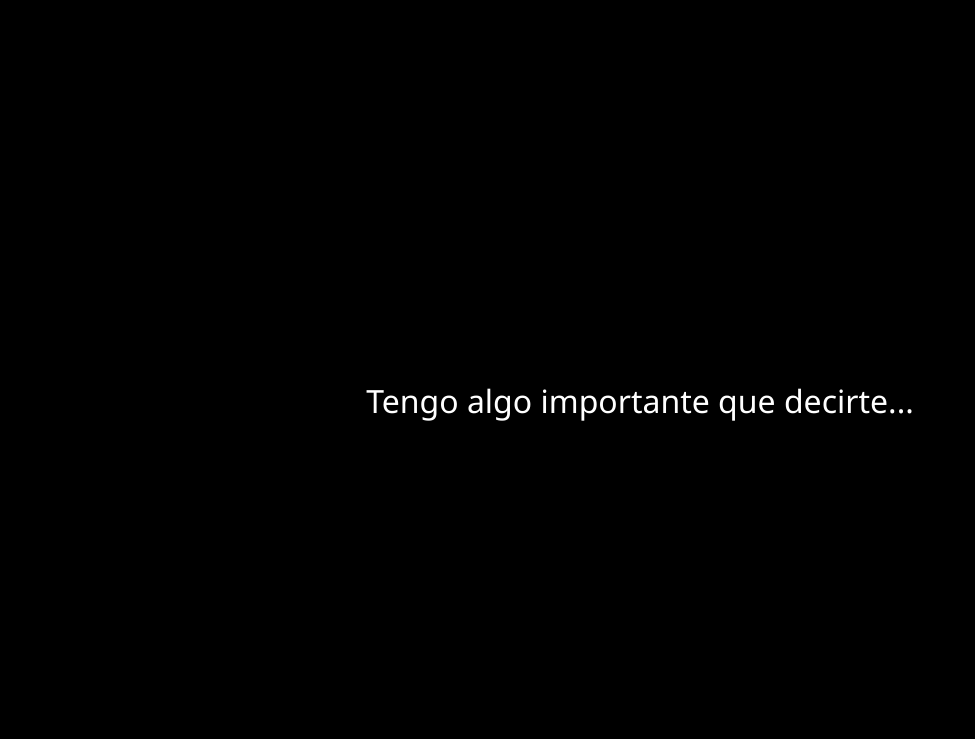
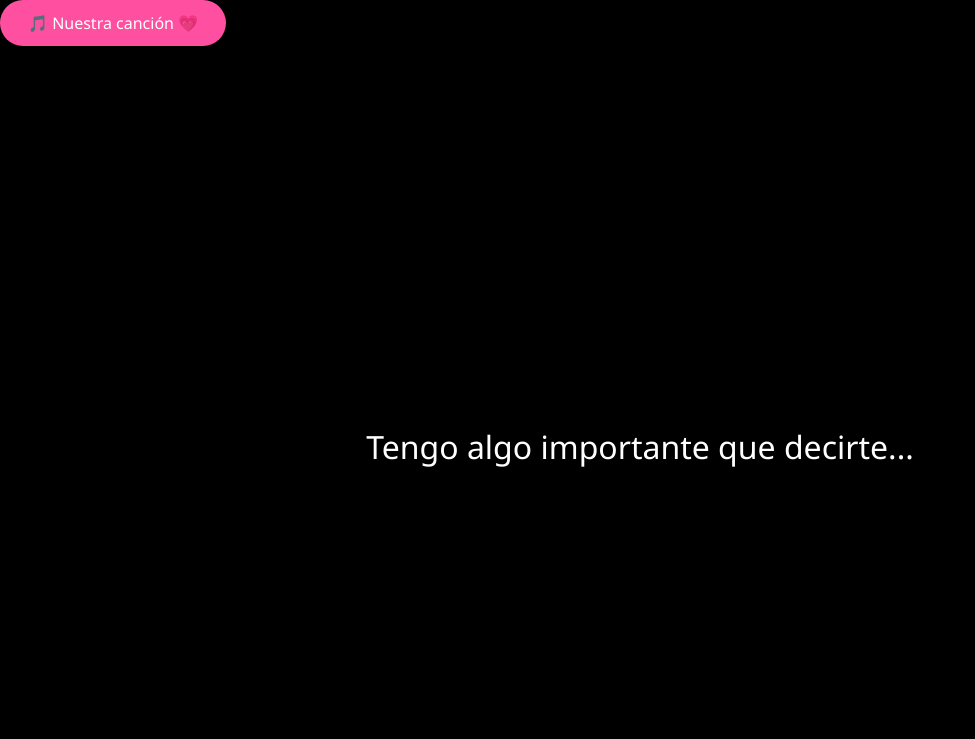
Before and after one commit to tiwzy/para-mi-cosita-preciosa, a plain HTML site: page index.html in a window 1280 px wide. Shown: the whole page, without its empty margins (0-975 px from the left). Drawn offline with Linux system fonts and the light colour scheme.

Commit message:
index.html

```diff
--- a/index.html
+++ b/index.html
@@ -119,6 +119,9 @@ animation:pulse 2s infinite;
 
 </style>
 </head>
+  <a href="https://www.youtube.com/watch?v=FGK2KkqaHow" target="_blank">
+<button>🎵 Nuestra canción 💗</button>
+</a>
 
 <body>
 
```
